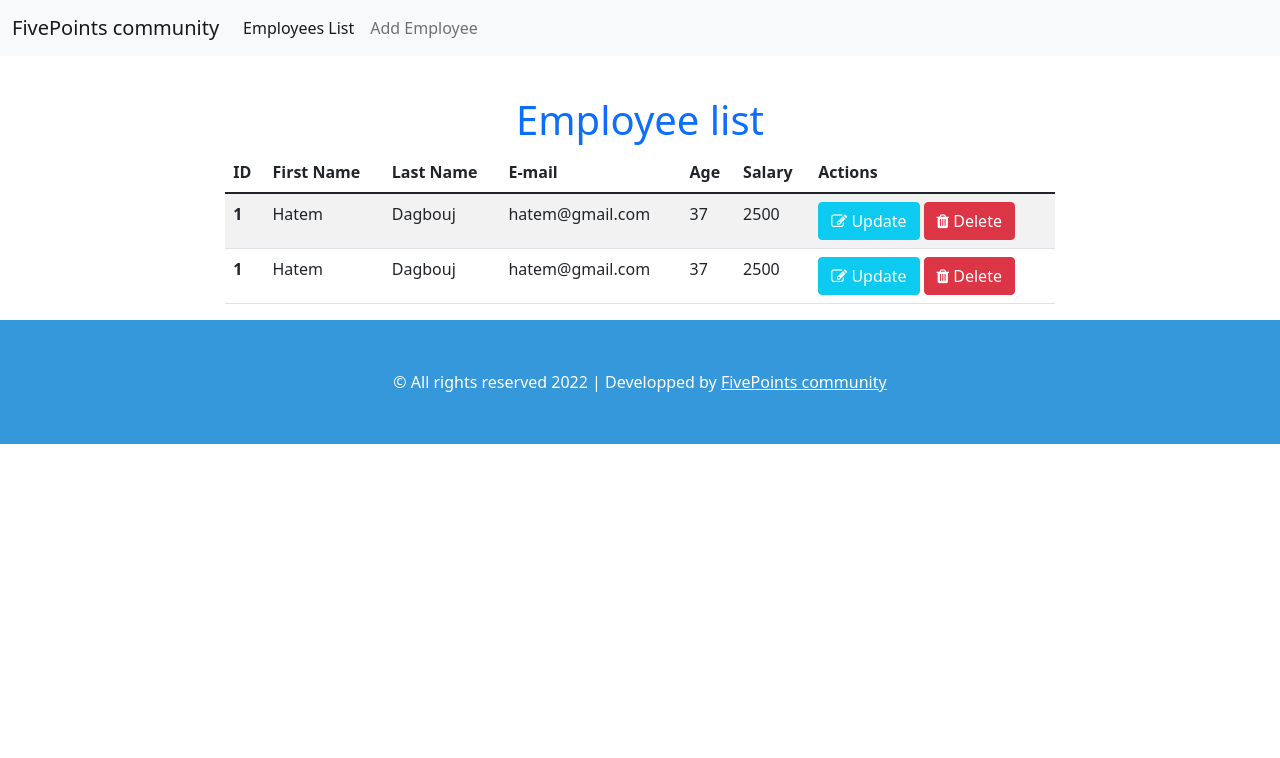
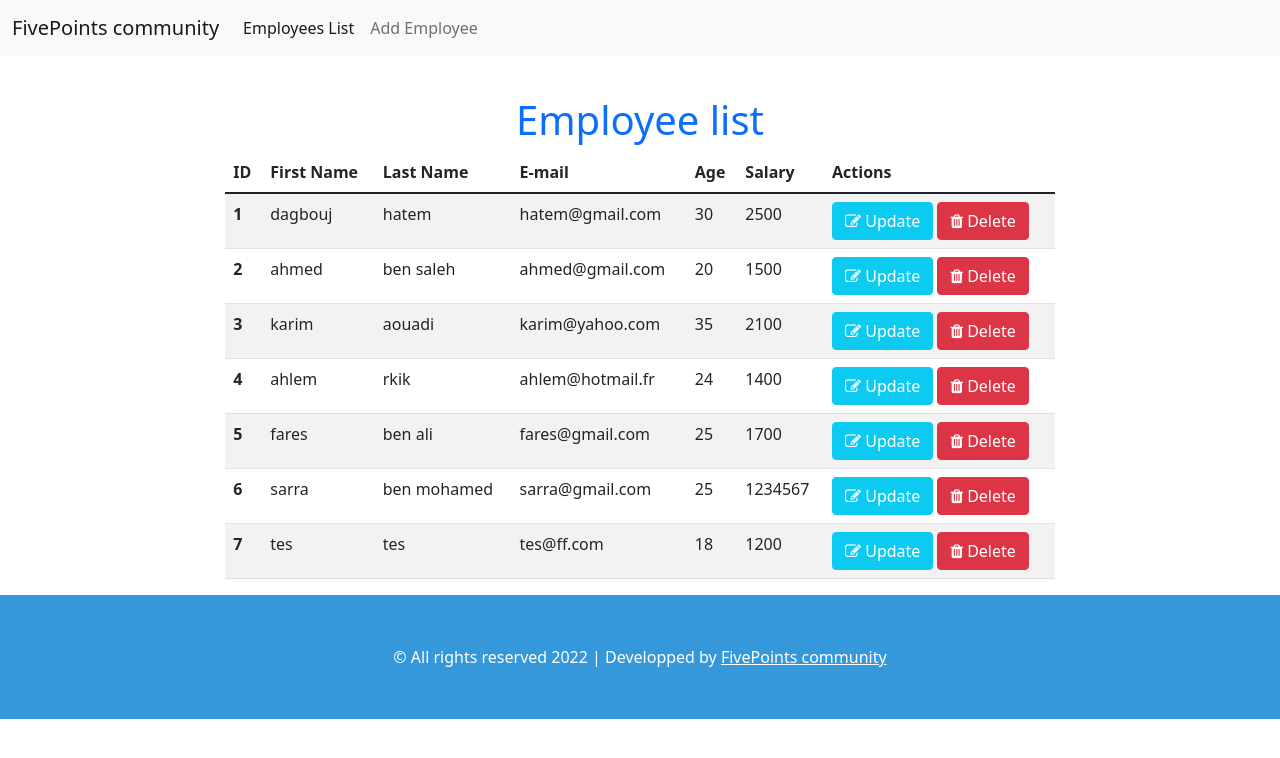
Before and after one commit to dagboujhatem/Angular-discovery-v2, an Angular app: page /list in a window 1280 px wide. Shown: the top 758 px of the page. Built offline with nearby package versions, Linux system fonts and the light colour scheme; data requests are answered from the project's data file.

Commit message:
list des employee

```diff
--- a/src/app/components/employee-list/employee-list.component.html
+++ b/src/app/components/employee-list/employee-list.component.html
@@ -14,34 +14,18 @@
               </tr>
             </thead>
             <tbody>
-              <tr>
-                <th>1</th>
-                <td>Hatem</td>
-                <td>Dagbouj</td>
-                <td>hatem@gmail.com</td>
-                <td>37</td>
-                <td>2500</td>
+              <tr *ngFor="let employee of employees">
+                <th>{{ employee?.id }}</th>
+                <td>{{ employee?.firstName }}</td>
+                <td>{{ employee?.lastName }}</td>
+                <td>{{ employee?.email }}</td>
+                <td>{{ employee?.age }}</td>
+                <td>{{ employee?.salary }}</td>
                 <td>
-                    <button class="btn btn-info text-white me-1">
+                    <button class="btn btn-info text-white me-1" [routerLink]="['/update', employee?.id]">
                       <i class="fa fa-edit"></i> Update
                     </button>
-                    <button class="btn btn-danger">
-                      <i class="fa fa-trash"></i> Delete
-                    </button>
-                </td>
-              </tr>
-              <tr>
-                <th>1</th>
-                <td>Hatem</td>
-                <td>Dagbouj</td>
-                <td>hatem@gmail.com</td>
-                <td>37</td>
-                <td>2500</td>
-                <td>
-                    <button class="btn btn-info text-white me-1">
-                      <i class="fa fa-edit"></i> Update
-                    </button>
-                    <button class="btn btn-danger">
+                    <button class="btn btn-danger" (click)="deleteEmployee(employee?.id )">
                       <i class="fa fa-trash"></i> Delete
                     </button>
                 </td>
--- a/src/app/components/employee-list/employee-list.component.ts
+++ b/src/app/components/employee-list/employee-list.component.ts
@@ -1,4 +1,5 @@
 import { Component, OnInit } from '@angular/core';
+import { EmployeeService } from 'src/app/services/employee.service';
 
 @Component({
   selector: 'app-employee-list',
@@ -7,9 +8,27 @@ import { Component, OnInit } from '@angular/core';
 })
 export class EmployeeListComponent implements OnInit {
 
-  constructor() { }
+  employees : any;
+  constructor(private employeeService:EmployeeService) { }
 
   ngOnInit(): void {
+    this.getAllEmployees();
+  }
+
+  getAllEmployees(){
+    this.employeeService.getAllEmployee().subscribe((response:any)=>{
+      this.employees = response;
+    }, (error)=>{
+      console.log(error)
+    });
+  }
+
+  deleteEmployee(id :any){
+    this.employeeService.deleteEmployeeById(id).subscribe((response:any)=>{
+      this.getAllEmployees();
+    }, (error)=>{
+      console.log(error)
+    });
   }
 
 }
--- a/src/app/services/employee.service.ts
+++ b/src/app/services/employee.service.ts
@@ -1,14 +1,24 @@
 import { Injectable } from '@angular/core';
 import { HttpClient } from '@angular/common/http';
+import { environment } from 'src/environments/environment';
 
 @Injectable({
   providedIn: 'root'
 })
 export class EmployeeService {
 
+  baseUrl  = environment.baseUrl;
   constructor(private http: HttpClient) { }
 
   createEmployee(data: any){
-    return this.http.post('http://localhost:3000/employees', data);
+    return this.http.post(`${this.baseUrl}/employees`, data);
+  }
+
+  getAllEmployee(){
+    return this.http.get(`${this.baseUrl}/employees`);
+  }
+
+  deleteEmployeeById(id:any){
+    return this.http.delete(`${this.baseUrl}/employees/${id}`);
   }
 }
--- a/src/environments/environment.prod.ts
+++ b/src/environments/environment.prod.ts
@@ -1,3 +1,4 @@
 export const environment = {
-  production: true
+  production: true,
+  baseUrl: ''
 };
--- a/src/environments/environment.ts
+++ b/src/environments/environment.ts
@@ -3,7 +3,8 @@
 // The list of file replacements can be found in `angular.json`.
 
 export const environment = {
-  production: false
+  production: false,
+  baseUrl: 'http://localhost:3000'
 };
 
 /*
```
